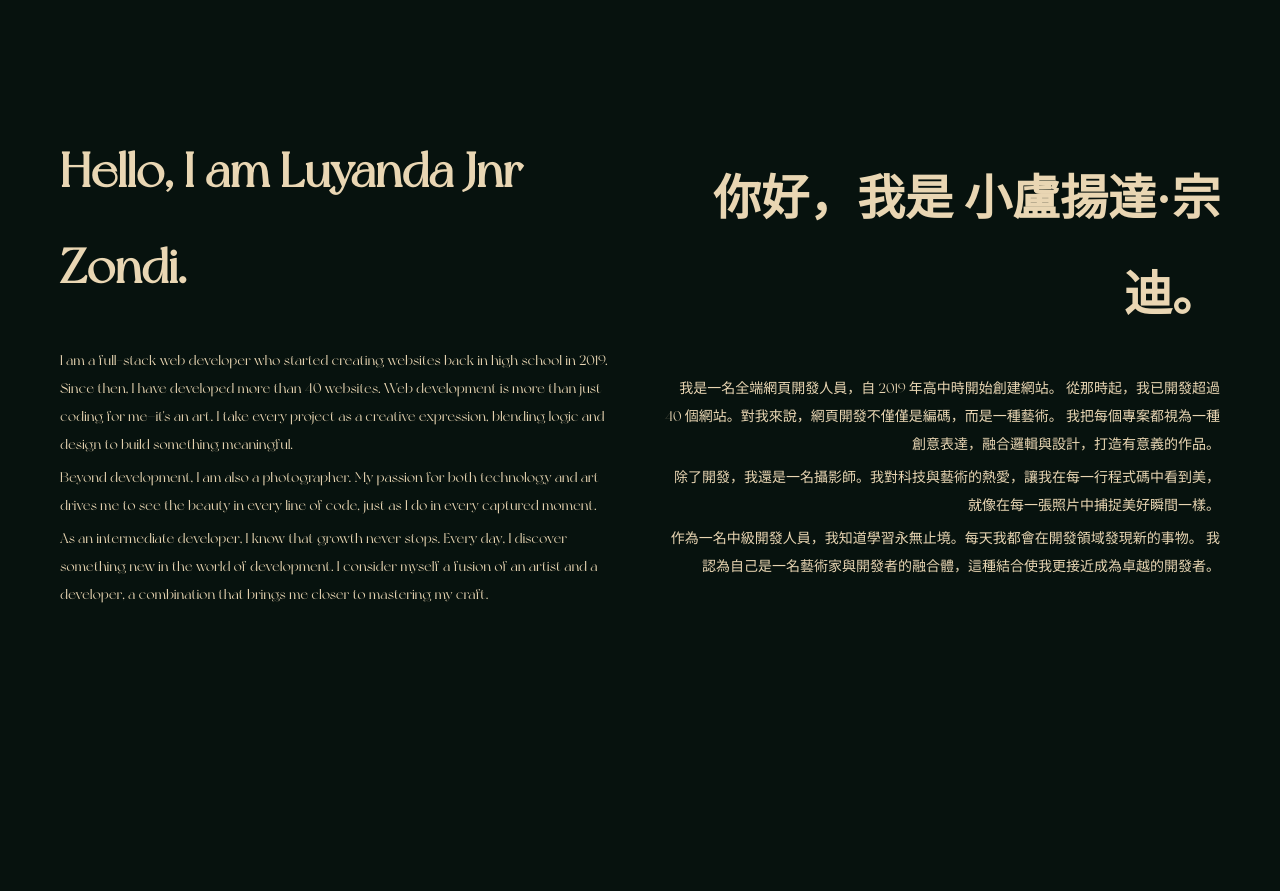
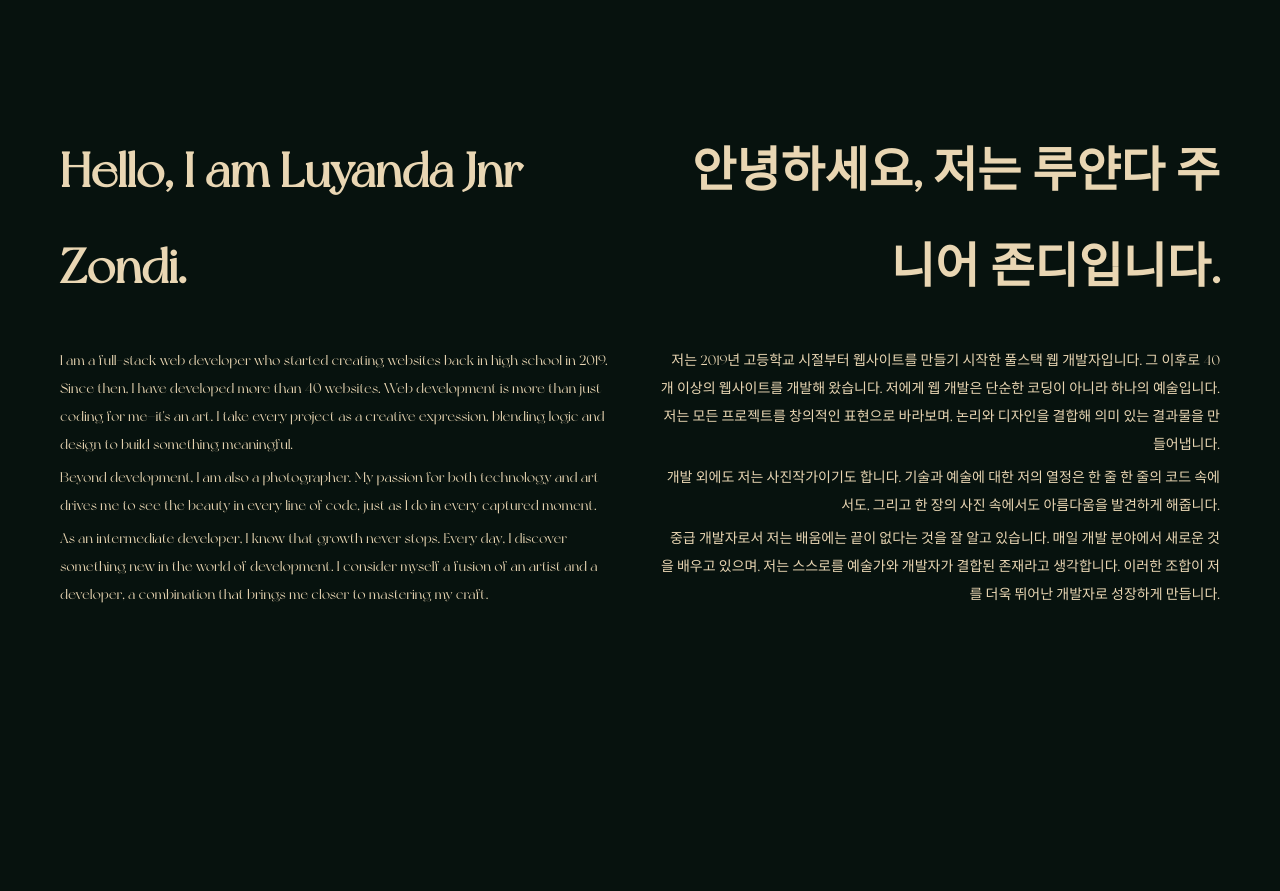
Before and after one commit to Luyandajnrzondi/Modern-Portfolio, a plain HTML site: page main.html in a window 1280 px wide. Shown: the part 880-1771 px from the top of the page. Drawn offline with Linux system fonts and the light colour scheme; no server answers; a script that the page names is missing; a web font is replaced by a local one.

Commit message:
Translate about section from Chinese to Korean

```diff
--- a/main.html
+++ b/main.html
@@ -152,21 +152,24 @@
         <div class="vertical-line"></div>
 
         <div class="about-section right">
-            <h1>你好，我是 小盧揚達·宗迪。</h1>
+    <h1>안녕하세요, 저는 루얀다 주니어 존디입니다.</h1>
     <p>
-                我是一名全端網頁開發人員，自 2019 年高中時開始創建網站。
-                從那時起，我已開發超過 40 個網站。對我來說，網頁開發不僅僅是編碼，而是一種藝術。
-                我把每個專案都視為一種創意表達，融合邏輯與設計，打造有意義的作品。
+        저는 2019년 고등학교 시절부터 웹사이트를 만들기 시작한 풀스택 웹 개발자입니다.
+        그 이후로 40개 이상의 웹사이트를 개발해 왔습니다. 저에게 웹 개발은 단순한 코딩이 아니라 하나의 예술입니다.
+        저는 모든 프로젝트를 창의적인 표현으로 바라보며, 논리와 디자인을 결합해 의미 있는 결과물을 만들어냅니다.
     </p>
     <p>
-                除了開發，我還是一名攝影師。我對科技與藝術的熱愛，讓我在每一行程式碼中看到美，
-                就像在每一張照片中捕捉美好瞬間一樣。
+        개발 외에도 저는 사진작가이기도 합니다. 기술과 예술에 대한 저의 열정은
+        한 줄 한 줄의 코드 속에서도, 그리고 한 장의 사진 속에서도 아름다움을 발견하게 해줍니다.
     </p>
     <p>
-                作為一名中級開發人員，我知道學習永無止境。每天我都會在開發領域發現新的事物。
-                我認為自己是一名藝術家與開發者的融合體，這種結合使我更接近成為卓越的開發者。
+        중급 개발자로서 저는 배움에는 끝이 없다는 것을 잘 알고 있습니다.
+        매일 개발 분야에서 새로운 것을 배우고 있으며,
+        저는 스스로를 예술가와 개발자가 결합된 존재라고 생각합니다.
+        이러한 조합이 저를 더욱 뛰어난 개발자로 성장하게 만듭니다.
     </p>
 </div>
+
     </div>
     <div class="work-container" id="work">
 
```
Lines whose indentation alone changed are shown as unchanged.
